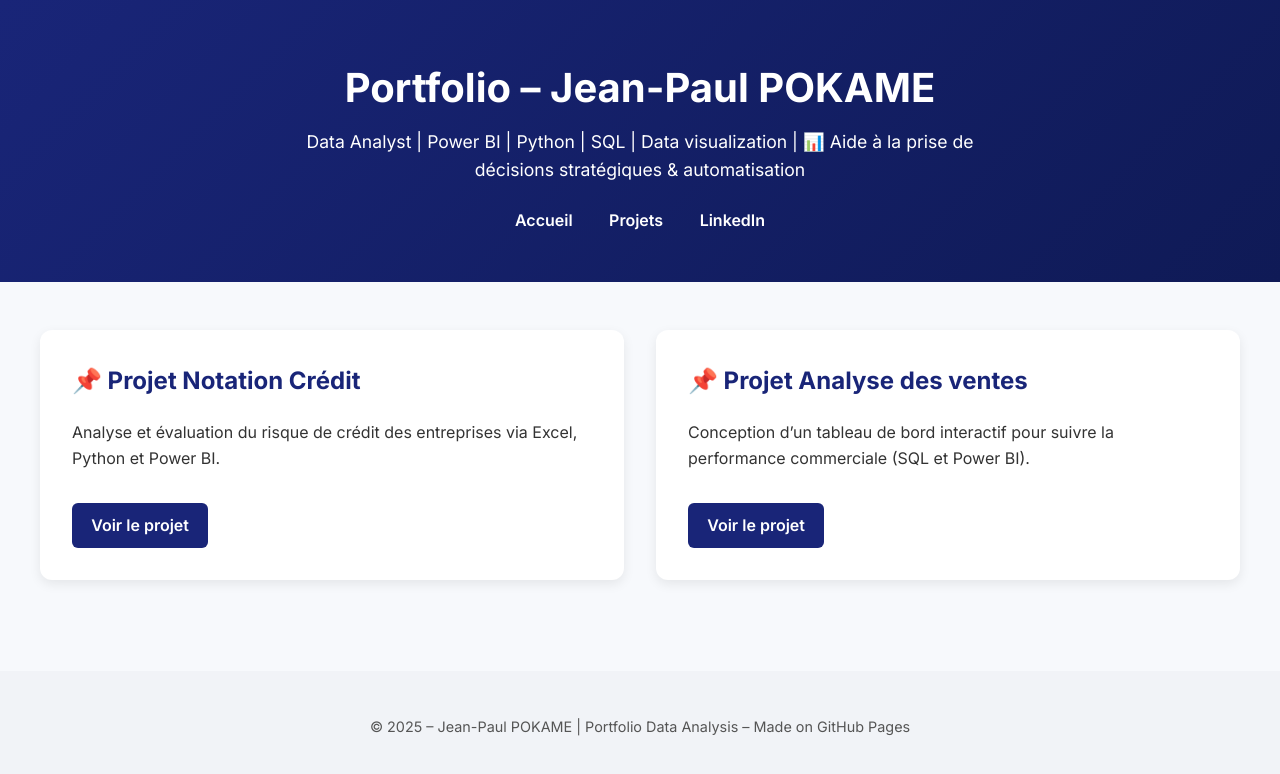
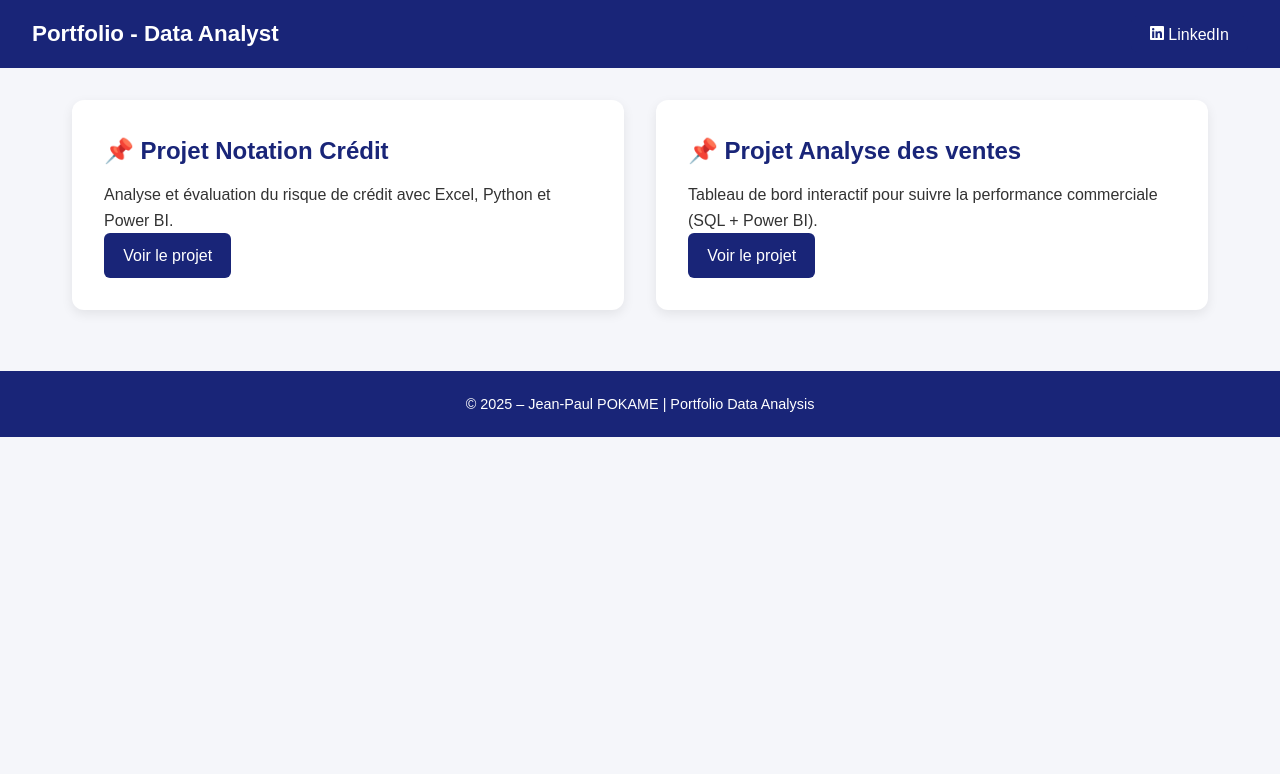
Before and after one commit to JeanPaul-P/Portfolio-data-analyst, a plain HTML site: page index.html in a window 1280 px wide. Drawn offline with Linux system fonts and the light colour scheme.

Commit message:
Update index.html

```diff
--- a/index.html
+++ b/index.html
@@ -2,118 +2,53 @@
 <html lang="fr">
 <head>
   <meta charset="UTF-8">
-  <title>Portfolio – Jean-Paul POKAME</title>
-  <link rel="icon" href="https://github.com/JeanPaul-P.png" type="image/png">
-  <link href="https://fonts.googleapis.com/css2?family=Inter:wght@400;600;700&display=swap" rel="stylesheet">
+  <meta name="viewport" content="width=device-width, initial-scale=1.0">
+  <title>Portfolio Data Analyst</title>
+  <link rel="stylesheet" href="https://cdnjs.cloudflare.com/ajax/libs/font-awesome/6.5.0/css/all.min.css">
   <style>
-    body {
-      font-family: 'Inter', sans-serif;
-      margin: 0;
-      background-color: #f7f9fc;
-      color: #333;
-      line-height: 1.6;
-    }
-    header {
-      background: linear-gradient(135deg, #192578, #0f1a56);
-      color: white;
-      text-align: center;
-      padding: 3em 1em;
-    }
-    header h1 {
-      font-size: 2.5em;
-      margin: 0.2em 0;
-    }
-    header p {
-      max-width: 700px;
-      margin: auto;
-      font-size: 1.1em;
-    }
-    nav {
-      margin-top: 1.5em;
-    }
-    nav a {
-      color: white;
-      text-decoration: none;
-      margin: 0 1em;
-      font-weight: 600;
-      transition: opacity 0.3s ease;
-    }
-    nav a:hover { opacity: 0.8; }
-
-    .projects {
-      display: grid;
-      grid-template-columns: repeat(auto-fit, minmax(350px, 1fr));
-      gap: 2em;
-      max-width: 1200px;
-      margin: auto;
-      padding: 3em 1.5em;
-    }
-    .project-card {
-      background: #fff;
-      border-radius: 12px;
-      padding: 2em;
-      box-shadow: 0 4px 12px rgba(0,0,0,0.08);
-      transition: transform 0.3s ease, box-shadow 0.3s ease;
-    }
-    .project-card:hover {
-      transform: translateY(-8px);
-      box-shadow: 0 8px 20px rgba(0,0,0,0.15);
-    }
-    .project-card h2 {
-      color: #192578;
-      margin-top: 0;
-    }
-    .button {
-      display: inline-block;
-      margin-top: 1em;
-      background-color: #192578;
-      color: white;
-      padding: 0.6em 1.2em;
-      border-radius: 6px;
-      text-decoration: none;
-      font-weight: 600;
-      transition: background 0.3s ease;
-    }
-    .button:hover {
-      background-color: #0f1a56;
-    }
-    footer {
-      text-align: center;
-      padding: 2em 1em;
-      font-size: 0.9em;
-      color: #555;
-      background: #f1f3f7;
-      margin-top: 3em;
-    }
+    * {margin: 0; padding: 0; box-sizing: border-box; font-family: "Poppins", sans-serif;}
+    body {background: #f5f6fa; color: #333; line-height: 1.6;}
+    header {background: #192578; color: #fff; padding: 1em 2em; display: flex; justify-content: space-between; align-items: center;}
+    header h1 {font-size: 1.4rem;}
+    header nav a {color: #fff; margin-left: 1em; text-decoration: none; font-weight: 500; transition: color 0.3s; padding: 0.6em 1.2em; border-radius: 6px; background: #192578;}
+    header nav a:hover {background: #F4A261; color: #fff;}
+    main {max-width: 1200px; margin: auto; padding: 2em;}
+    .projects {display: grid; grid-template-columns: repeat(auto-fit, minmax(350px, 1fr)); gap: 2em;}
+    .project-card {background: #fff; border-radius: 12px; padding: 2em; box-shadow: 0 4px 12px rgba(0,0,0,0.08); transition: transform 0.3s ease, box-shadow 0.3s ease;}
+    .project-card:hover {transform: translateY(-8px); box-shadow: 0 8px 20px rgba(0,0,0,0.15);}
+    .project-card h2 {margin-bottom: 0.5em; color: #192578;}
+    .button {display: inline-block; background: #192578; color: #fff; padding: 0.6em 1.2em; border-radius: 6px; text-decoration: none; font-weight: 500; transition: background 0.3s;}
+    .button:hover {background: #F4A261;}
+    footer {text-align: center; padding: 1.5em; background: #192578; color: #fff; margin-top: 2em; font-size: 0.9rem;}
   </style>
 </head>
 <body>
+  <!-- HEADER -->
   <header>
-    <h1>Portfolio – Jean-Paul POKAME</h1>
-    <p>Data Analyst | Power BI | Python | SQL | Data visualization | 📊 Aide à la prise de décisions stratégiques & automatisation</p>
+    <h1>Portfolio - Data Analyst</h1>
     <nav>
-      <a href="index.html">Accueil</a>
-      <a href="#projets">Projets</a>
-      <a href="https://www.linkedin.com/in/jean-paul-pokame-2257ab1ab/" target="_blank">LinkedIn</a>
+      <a href="https://www.linkedin.com/in/ton-profil" target="_blank"><i class="fab fa-linkedin"></i> LinkedIn</a>
     </nav>
   </header>
 
-  <main id="projets" class="projects">
+  <!-- ACCUEIL -->
+  <main class="projects">
     <div class="project-card">
       <h2>📌 Projet Notation Crédit</h2>
-      <p>Analyse et évaluation du risque de crédit des entreprises via Excel, Python et Power BI.</p>
+      <p>Analyse et évaluation du risque de crédit avec Excel, Python et Power BI.</p>
       <a class="button" href="projet-notation-credit/index.html">Voir le projet</a>
     </div>
 
     <div class="project-card">
       <h2>📌 Projet Analyse des ventes</h2>
-      <p>Conception d’un tableau de bord interactif pour suivre la performance commerciale (SQL et Power BI).</p>
+      <p>Tableau de bord interactif pour suivre la performance commerciale (SQL + Power BI).</p>
       <a class="button" href="projet-rentabilite-produit/index.html">Voir le projet</a>
     </div>
   </main>
 
+  <!-- FOOTER -->
   <footer>
-    <p>© 2025 – Jean-Paul POKAME | Portfolio Data Analysis – Made on GitHub Pages</p>
+    <p>© 2025 – Jean-Paul POKAME | Portfolio Data Analysis</p>
   </footer>
 </body>
 </html>
```
